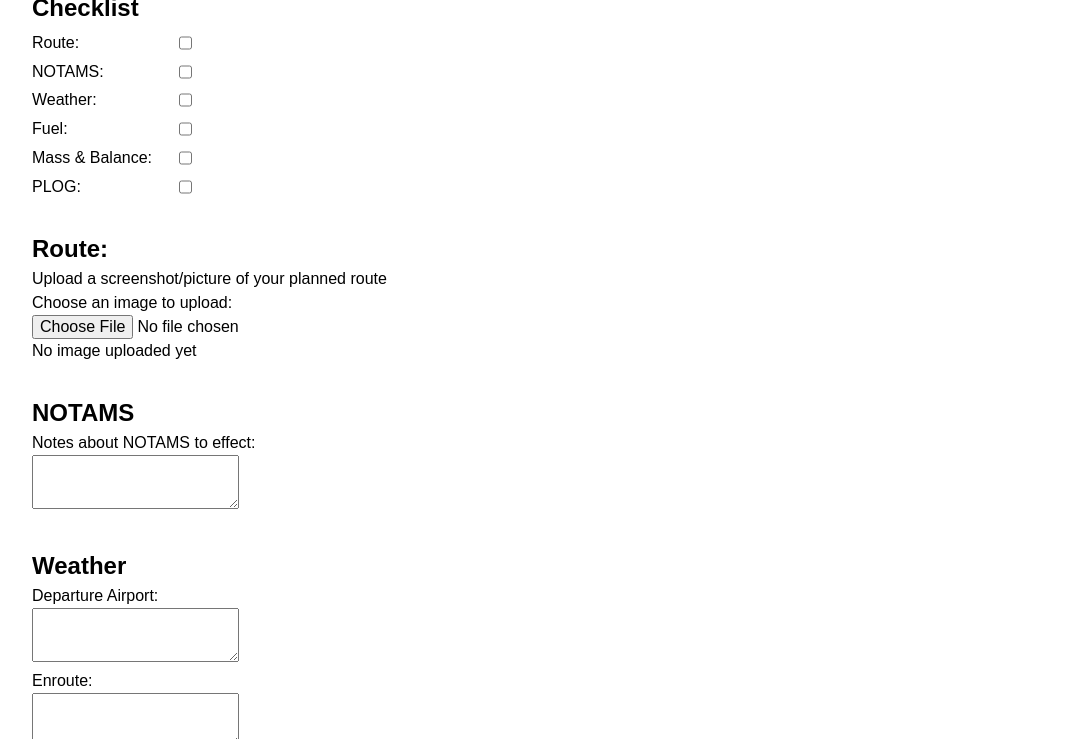
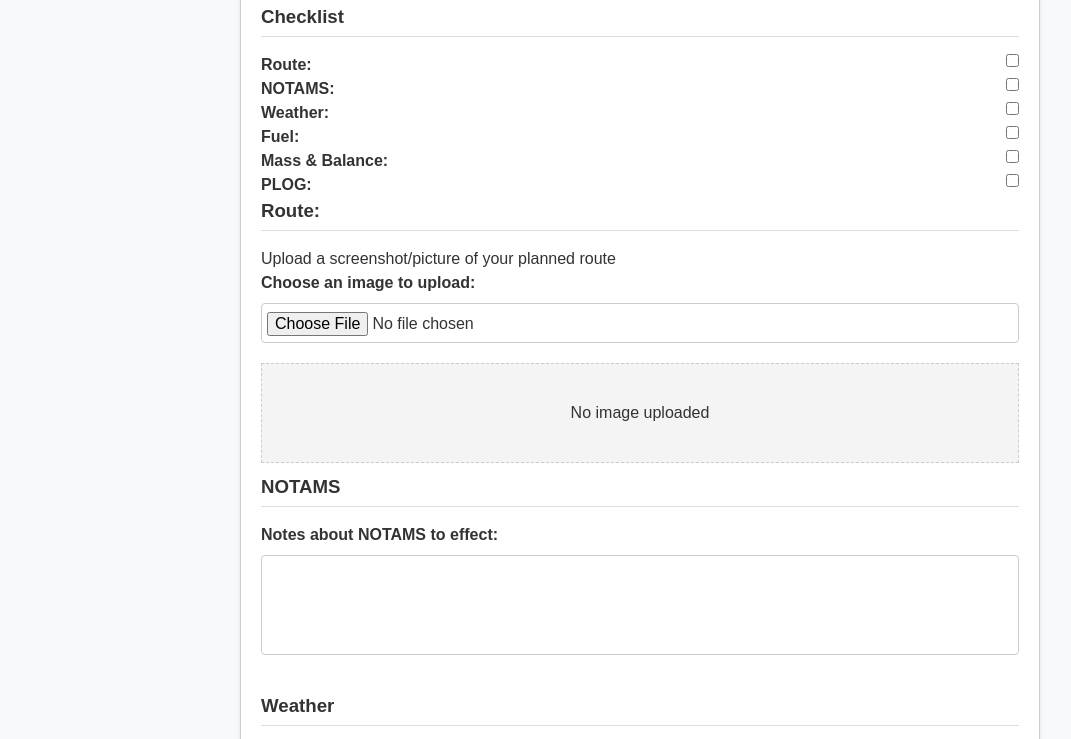
Before and after one commit to merryface/vatsim-uk-flight-planning, a plain HTML site: page index.html in a window 1280 px wide. Shown: the part 90-829 px from the top of the page, without its empty margins (0-1071 px from the left). Drawn offline with nearby package versions, Linux system fonts and the light colour scheme.

Commit message:
continued styling and export work

```diff
--- a/index.html
+++ b/index.html
@@ -7,44 +7,51 @@
     <!-- External CSS -->
     <link rel="stylesheet" href="./style/reset.css">
     <link rel="stylesheet" href="./style/global.css">
+    <link rel="stylesheet" href="./style/main.css">
+
+    <!-- CDNs -->
+    <script src="https://cdnjs.cloudflare.com/ajax/libs/html2canvas/1.4.1/html2canvas.min.js"></script>
+    <script src="https://cdnjs.cloudflare.com/ajax/libs/jspdf/2.4.0/jspdf.umd.min.js"></script>
+
 
     <!-- Scripts -->
     <script defer src="./scripts/imageUpload.js"></script>
     <script defer src="./scripts/fuelPlanning.js"></script>
     <script defer src="./scripts/downloadPDF.js"></script>
 
-    <!-- CDNs -->
-    <script defer src="https://cdnjs.cloudflare.com/ajax/libs/html2pdf.js/0.9.3/html2pdf.bundle.min.js"></script>
 </head>
 <body>
     <main>
         <h1>Navigation Planner</h1>
         <div class="checklist">
             <h2>Checklist</h2>
-            <label for="route">
-                Route:
+            <ul>
+                <li>
+                    <label for="route">Route:</label>
                     <input type="checkbox" name="route" id="route">
-            </label>
-            <label for="notams">
-                NOTAMS:
+                </li>
+                <li>
+                    <label for="notams">NOTAMS:</label>
                     <input type="checkbox" name="notams" id="notams">
-            </label>
-            <label for="wx">
-                Weather:
+                </li>
+                <li>
+                    <label for="wx">Weather:</label>
                     <input type="checkbox" name="wx" id="wx">
-            </label>
-            <label for="fuel">
-                Fuel:
+                </li>
+                <li>
+                    <label for="fuel">Fuel:</label>
                     <input type="checkbox" name="fuel" id="fuel">
-            </label>
-            <label for="mass">
-                Mass & Balance:
+                </li>
+                <li>
+                    <label for="mass">Mass & Balance:</label>
                     <input type="checkbox" name="mass" id="mass">
-            </label>
-            <label for="plog">
-                PLOG:
+                </li>
+                <li>
+                    <label for="plog">PLOG:</label>
                     <input type="checkbox" name="plog" id="plog">
-            </label>
+                </li>
+            </ul>
+
         </div>
 
         <div class="route">
@@ -55,7 +62,7 @@
                 <input type="file" id="route-pic-input" accept="image/*">
             </form>
             <div class="route-image-preview">
-                <p>No image uploaded yet</p>
+                <p>No image uploaded</p>
             </div>
         </div>
 
@@ -113,7 +120,7 @@
                 <input type="file" id="mass-pic-input" accept="image/*">
             </form>
             <div class="mAndB-image-preview">
-                <p>No image uploaded yet</p>
+                <p>No image uploaded</p>
             </div>
         </div>
     </main>
--- a/scripts/downloadPDF.js
+++ b/scripts/downloadPDF.js
@@ -2,22 +2,57 @@
     // Function to generate the PDF
     const generatePdf = () => {
         const mainContent = d.querySelector('main'); // Element to convert to PDF
-        const options = {
-            margin: 0.5,
-            filename: 'Navigation_Planner.pdf',
-            image: { type: 'jpeg', quality: 0.98 },
+
+        // Temporarily replace inputs and textareas (excluding checkboxes) with their values
+        const inputElements = mainContent.querySelectorAll('input, textarea');
+        const replacements = [];
+
+        inputElements.forEach((input) => {
+            if (input.type !== 'checkbox') { // Ignore checkboxes
+                const value = input.value || ''; // Get input value
+                const span = d.createElement('span');
+                span.textContent = value; // Set value as text content
+                span.style.display = getComputedStyle(input).display; // Copy input's display style
+                span.className = input.className; // Copy input's class for consistent styling
+                input.parentNode.replaceChild(span, input); // Replace input with span
+                replacements.push({ original: input, replacement: span }); // Track replacements
+            }
+        });
+
+        // Temporarily hide elements with the 'hidden-in-pdf' class
+        const elementsToHide = mainContent.querySelectorAll('.hidden-in-pdf');
+        elementsToHide.forEach(element => {
+            element.style.display = 'none';
+        });
+
+        const pdf = new window.jspdf.jsPDF('p', 'pt', 'a4'); // Create jsPDF instance
+        const pdfWidth = pdf.internal.pageSize.width; // A4 page width in points
+        const contentWidth = mainContent.offsetWidth;
+
+        // Scale content to fit PDF width
+        const scaleFactor = pdfWidth / contentWidth;
+
+        pdf.html(mainContent, {
+            callback: function (doc) {
+                // Restore visibility of hidden elements
+                elementsToHide.forEach(element => {
+                    element.style.visibility = 'visible';
+                });
+
+                // Restore original inputs and textareas
+                replacements.forEach(({ original, replacement }) => {
+                    replacement.parentNode.replaceChild(original, replacement);
+                });
+
+                // Save the PDF
+                doc.save('Navigation_Planner.pdf');
+            },
+            y: 10, // Add a small top margin
             html2canvas: {
-                scale: 2,
-                ignoreElements: (element) => {
-                    // Ignore elements with the 'hidden-in-pdf' class
-                    return element.classList.contains('hidden-in-pdf');
-                },
-            },
-            jsPDF: { unit: 'in', format: 'letter', orientation: 'portrait' }
-        };
-
-        // Generate and save the PDF
-        html2pdf().set(options).from(mainContent).save();
+                scale: scaleFactor, // Scale content to fit the PDF
+                useCORS: true // Enable cross-origin resource sharing
+            }
+        });
     };
 
     // Attach event listener to the download button
--- a/style/global.css
+++ b/style/global.css
@@ -4,26 +4,12 @@ html {
 }
 
 label, input {
-    display: block
+    display: block;
+    margin-bottom: 1rem;
 }
 
-.checklist {
-    display: flex;
-    flex-direction: column;
-    gap: 0.3rem;
+input {
+    height: 2.5rem; /* Set a consistent height */
+    line-height: 2.5rem; /* Match line-height to height for vertical centering */
+    vertical-align: middle; /* Align text vertically within the input */
 }
-
-.checklist input {
-    display:inline
-}
-
-.checklist label {
-    display: flex;
-    flex-direction: row;
-    justify-content: space-between;
-    width: 10rem;
-}
-
-main > div {
-    margin-bottom: 2rem;
-}
--- /dev/null
+++ b/style/main.css
@@ -0,0 +1,135 @@
+/* General Reset */
+html, body {
+    margin: 0;
+    padding: 0;
+    font-family: Arial, sans-serif;
+    font-size: 12pt;
+    color: #333;
+    background: #f8f9fa; /* Light gray background for better contrast */
+}
+
+main {
+    width: 100%;
+    max-width: 800px; /* Constrain content to A4 width */
+    margin: 20px auto; /* Center content on the page */
+    padding: 20px;
+    background: #fff; /* White background for clarity */
+    border: 1px solid #ccc; /* Subtle border to define the page area */
+    box-shadow: 0 2px 4px rgba(0, 0, 0, 0.1); /* Add a slight shadow for aesthetics */
+    box-sizing: border-box;
+}
+
+/* Headings */
+h1, h2 {
+    margin-bottom: 1rem;
+    font-weight: bold;
+}
+
+h1 {
+    text-align: center;
+    font-size: 18pt;
+}
+
+h2 {
+    font-size: 14pt;
+    border-bottom: 1px solid #ddd;
+    padding-bottom: 5px;
+}
+
+/* Forms */
+form {
+    margin-bottom: 20px;
+}
+
+label {
+    font-weight: bold;
+    display: block;
+    margin-bottom: 0.5rem;
+}
+
+input, textarea {
+    width: 100%;
+    padding: 10px;
+    margin-bottom: 10px;
+    border: 1px solid #ccc;
+    border-radius: 4px;
+    box-sizing: border-box;
+    font-size: 12pt;
+}
+
+textarea {
+    resize: none;
+    height: 100px;
+}
+
+/* Buttons */
+button {
+    width: 100%;
+    padding: 15px;
+    background: #007bff;
+    color: #fff;
+    border: none;
+    border-radius: 4px;
+    font-size: 14pt;
+    cursor: pointer;
+}
+
+button:hover {
+    background: #0056b3;
+}
+
+/* Checklist */
+.checklist ul {
+    list-style: none; /* Remove bullets */
+    padding: 0;
+    margin: 0;
+    display: flex;
+    flex-direction: column;
+    flex-wrap: wrap;
+}
+
+.checklist li {
+    box-sizing: border-box;
+    display: flex;
+    align-items: center;
+    justify-content: space-between;
+}
+
+.checklist input {
+    width: auto; /* Adjust for checkbox size */
+    height: auto;
+}
+
+.checklist label {
+    margin: 0
+}
+
+/* Image input */
+#route-pic-input, #mass-pic-input {
+    padding: 0;
+    padding-left: 5px;
+}
+
+/* Image Previews */
+.route-image-preview, .mAndB-image-preview {
+    display: flex;
+    justify-content: center;
+    align-items: center;
+    border: 1px dashed #ccc;
+    margin: 10px 0;
+    min-height: 100px;
+    background: #f4f4f4; /* Light background for contrast */
+}
+
+.route-image-preview img, .mAndB-image-preview img {
+    max-width: 100%;
+    max-height: 200px;
+}
+
+
+
+/* Page Breaks */
+.page-break {
+    page-break-before: always;
+    break-before: always;
+}
--- a/style/reset.css
+++ b/style/reset.css
@@ -45,3 +45,9 @@
   #root, #__next {
     isolation: isolate;
   }
+
+  ul, ol {
+    list-style: none; /* Remove bullet points or numbering */
+    padding: 0;       /* Remove default padding */
+    margin: 0;        /* Remove default margin */
+}
```
Lines whose indentation alone changed are shown as unchanged.
